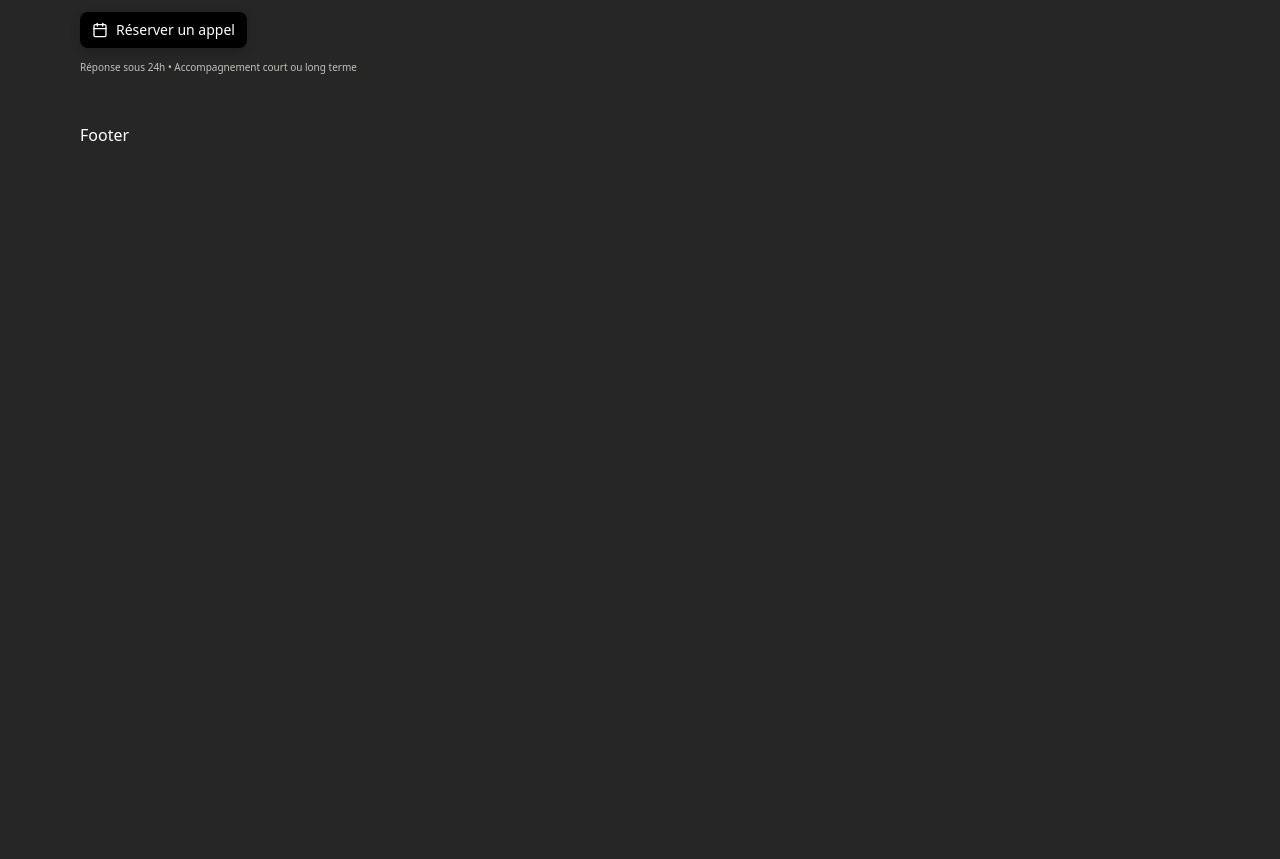
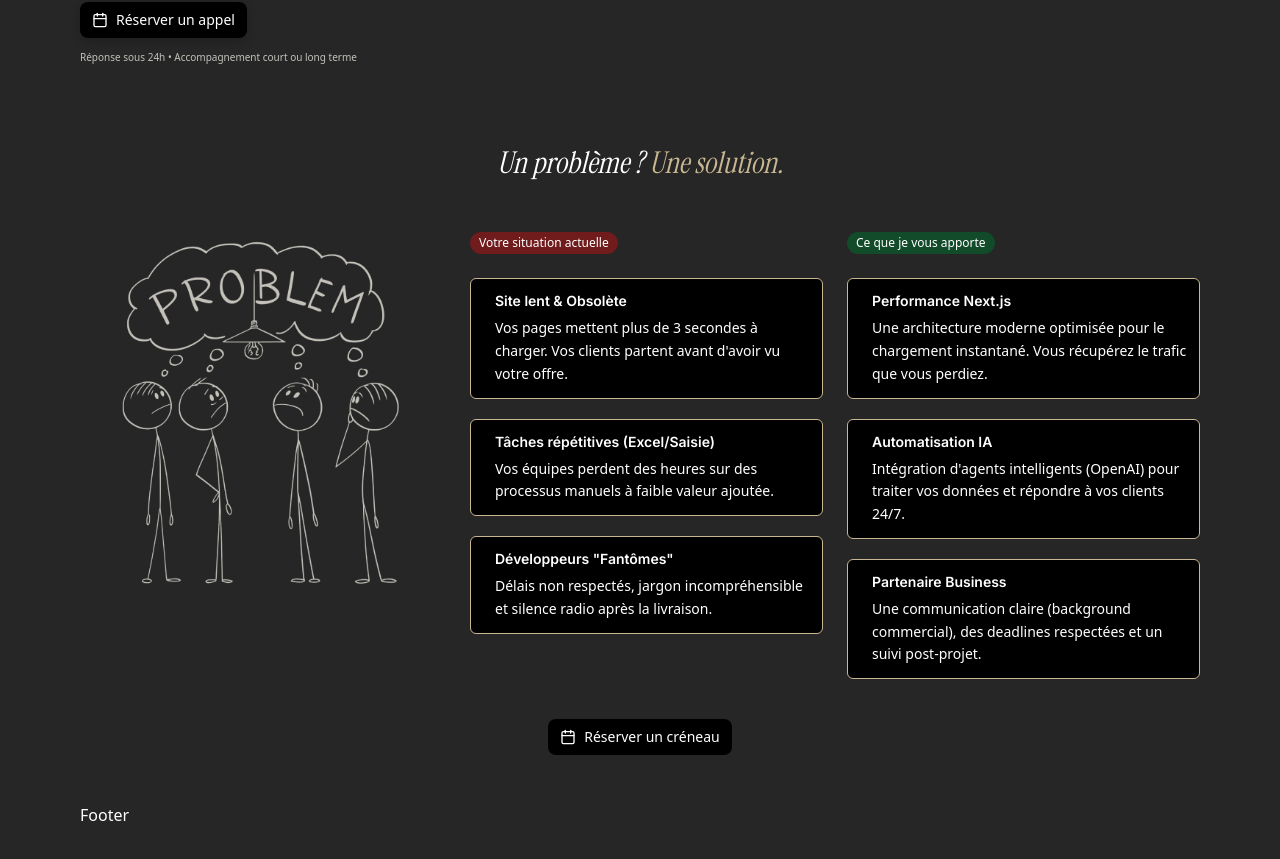
Before and after one commit to codebylan/devfoliov3, a Next.js app: page / in a window 1280 px wide. Shown: the part 399-1258 px from the top of the page. Before the commit the page ends 800 px from the top, so only its background shows below. Built offline with nearby package versions, Linux system fonts and the light colour scheme.

Commit message:
feat(landing): add problem/solution section
- Implement Problem/Solution section structure
- Add hover effects to CTA buttons using Tailwind
- Update responsive spacing for the new section

```diff
--- a/src/app/page.jsx
+++ b/src/app/page.jsx
@@ -1,9 +1,14 @@
 import Hero from '@/components/sections/Hero';
+import ProblemAndSolution from '@/components/sections/ProblemAndSolution';
 
 export default function Home() {
   return (
-    <main>
+    <main className="flex flex-col gap-y-20">
+      {/* gap-y-20 = 80px (Mobile)
+         lg:gap-y-32 = 128px (Desktop)
+      */}
       <Hero />
+      <ProblemAndSolution />
     </main>
   );
 }
--- a/src/components/layout/Header.jsx
+++ b/src/components/layout/Header.jsx
@@ -48,12 +48,12 @@ const Header = () => {
         </div>
 
         <div className=" lg:block hidden">
-          <Button
-            className={`cursor-pointer items-center bg-black hover:bg-black text-sm`}
-          >
-            <Phone />
-            Réserver un appel
-          </Button>
+          <Link href={'/'}>
+            <Button className={`cursor-pointer items-center bg-black  text-sm`}>
+              <Phone />
+              Réserver un appel
+            </Button>
+          </Link>
         </div>
       </nav>
     </header>
--- a/src/components/sections/Hero.jsx
+++ b/src/components/sections/Hero.jsx
@@ -1,4 +1,5 @@
 import { Calendar } from 'lucide-react';
+import Link from 'next/link';
 import { Button } from '../ui/button';
 
 const Hero = () => {
@@ -25,13 +26,14 @@ const Hero = () => {
               De la conception au déploiement, je m'occupe de tout.
             </p>
           </div>
-
-          <Button
-            className={` mt-5 text-sm items-center bg-black hover:bg-black cursor-pointer shadow-[0_3px_10px_rgb(0,0,0,0.2)]  `}
-          >
-            {' '}
-            <Calendar /> Réserver un appel
-          </Button>
+          <Link href={'/'}>
+            <Button
+              className={` mt-5 text-sm items-center bg-black cursor-pointer shadow-[0_3px_10px_rgb(0,0,0,0.2)]  `}
+            >
+              {' '}
+              <Calendar /> Réserver un appel
+            </Button>
+          </Link>
 
           <p className="text-[10px] text-[#C3C1BA]! mt-3">
             Réponse sous 24h • Accompagnement court ou long terme
--- /dev/null
+++ b/src/components/sections/ProblemAndSolution.jsx
@@ -0,0 +1,143 @@
+import { Badge } from '@/components/ui/badge';
+import { Calendar } from 'lucide-react';
+import Image from 'next/image';
+import PaS from '../../../public/images/problem-and-solution.png';
+import { Button } from '../ui/button';
+
+import Link from 'next/link';
+
+const ProblemAndSolution = () => {
+  const problems = [
+    {
+      title: 'Site lent & Obsolète',
+      description:
+        "Vos pages mettent plus de 3 secondes à charger. Vos clients partent avant d'avoir vu votre offre.",
+    },
+    {
+      title: 'Tâches répétitives (Excel/Saisie)',
+      description:
+        'Vos équipes perdent des heures sur des processus manuels à faible valeur ajoutée.',
+    },
+    {
+      title: 'Développeurs "Fantômes"',
+      description:
+        'Délais non respectés, jargon incompréhensible et silence radio après la livraison.',
+    },
+  ];
+
+  const solutions = [
+    {
+      title: 'Performance Next.js',
+      description:
+        'Une architecture moderne optimisée pour le chargement instantané. Vous récupérez le trafic que vous perdiez.',
+    },
+    {
+      title: 'Automatisation IA',
+      description:
+        "Intégration d'agents intelligents (OpenAI) pour traiter vos données et répondre à vos clients 24/7.",
+    },
+    {
+      title: 'Partenaire Business',
+      description:
+        'Une communication claire (background commercial), des deadlines respectées et un suivi post-projet.',
+    },
+  ];
+
+  return (
+    <section>
+      <h2 className="text-3xl text-center italic mb-12">
+        Un problème ? <span className="text-accent">Une solution.</span>
+      </h2>
+
+      <div className="lg:flex gap-10 items-start justify-center mt-10">
+        {/* Image Column */}
+        <div className="flex-shrink-0 mb-10 lg:mb-0">
+          <Image
+            src={PaS}
+            alt="Un problème ? Une Solution."
+            width={350}
+            height={350}
+            quality={100}
+            className="rounded-sm"
+          />
+        </div>
+
+        {/* Problems & Solutions Container */}
+        <div className="flex-1 grid lg:grid-cols-2 gap-6">
+          {/* Problems Column */}
+          <div className="space-y-6">
+            <Badge className="bg-red-900/80  text-white ">
+              Votre situation actuelle
+            </Badge>
+
+            <div className="space-y-5">
+              {problems.map((problem, index) => {
+                const Icon = problem.icon;
+                return (
+                  <div
+                    key={index}
+                    className="bg-black p-3 rounded-sm border border-[#C8B792] "
+                  >
+                    <div className="flex gap-3 items-start">
+                      <div className="flex-shrink-0 mt-1"></div>
+                      <div className="flex-1">
+                        <h3 className="font-semibold text-sm mb-1.5 text-white">
+                          {problem.title}
+                        </h3>
+                        <p className="text-sm text-gray-300 leading-relaxed">
+                          {problem.description}
+                        </p>
+                      </div>
+                    </div>
+                  </div>
+                );
+              })}
+            </div>
+          </div>
+
+          {/* Solutions Column */}
+          <div className="space-y-6 mb-10">
+            <Badge className="bg-green-900/80 text-white ">
+              Ce que je vous apporte
+            </Badge>
+
+            <div className="space-y-5">
+              {solutions.map((solution, index) => {
+                const Icon = solution.icon;
+                return (
+                  <div
+                    key={index}
+                    className="bg-black p-3 rounded-sm border border-[#C8B792] "
+                  >
+                    <div className="flex gap-3 items-start">
+                      <div className="flex-shrink-0 mt-1"></div>
+                      <div className="flex-1">
+                        <h3 className="font-semibold text-sm mb-1.5 text-white">
+                          {solution.title}
+                        </h3>
+                        <p className="text-sm text-gray-300 leading-relaxed">
+                          {solution.description}
+                        </p>
+                      </div>
+                    </div>
+                  </div>
+                );
+              })}
+            </div>
+          </div>
+        </div>
+      </div>
+
+      <div className="justify-center text-center">
+        <Link href={'/'}>
+          <Button className={`bg-black cursor-pointer`}>
+            <Calendar />
+            Réserver un créneau
+          </Button>
+        </Link>
+      </div>
+    </section>
+  );
+};
+
+export default ProblemAndSolution;
--- /dev/null
+++ b/src/components/ui/badge.jsx
@@ -0,0 +1,44 @@
+import * as React from "react"
+import { Slot } from "@radix-ui/react-slot"
+import { cva } from "class-variance-authority";
+
+import { cn } from "@/lib/utils"
+
+const badgeVariants = cva(
+  "inline-flex items-center justify-center rounded-full border px-2 py-0.5 text-xs font-medium w-fit whitespace-nowrap shrink-0 [&>svg]:size-3 gap-1 [&>svg]:pointer-events-none focus-visible:border-ring focus-visible:ring-ring/50 focus-visible:ring-[3px] aria-invalid:ring-destructive/20 dark:aria-invalid:ring-destructive/40 aria-invalid:border-destructive transition-[color,box-shadow] overflow-hidden",
+  {
+    variants: {
+      variant: {
+        default:
+          "border-transparent bg-primary text-primary-foreground [a&]:hover:bg-primary/90",
+        secondary:
+          "border-transparent bg-secondary text-secondary-foreground [a&]:hover:bg-secondary/90",
+        destructive:
+          "border-transparent bg-destructive text-white [a&]:hover:bg-destructive/90 focus-visible:ring-destructive/20 dark:focus-visible:ring-destructive/40 dark:bg-destructive/60",
+        outline:
+          "text-foreground [a&]:hover:bg-accent [a&]:hover:text-accent-foreground",
+      },
+    },
+    defaultVariants: {
+      variant: "default",
+    },
+  }
+)
+
+function Badge({
+  className,
+  variant,
+  asChild = false,
+  ...props
+}) {
+  const Comp = asChild ? Slot : "span"
+
+  return (
+    <Comp
+      data-slot="badge"
+      className={cn(badgeVariants({ variant }), className)}
+      {...props} />
+  );
+}
+
+export { Badge, badgeVariants }
--- a/src/styles/globals.css
+++ b/src/styles/globals.css
@@ -94,10 +94,6 @@ body {
   font-family: var(--font-instrument-serif);
 }
 
-section {
-  margin-top: 10px;
-}
-
 h1,
 h2 {
   font-family: var(--font-instrument-serif);
@@ -105,7 +101,6 @@ h2 {
 
 h3 {
   font-family: var(--font-inter);
-  font-size: 15px;
 }
 
 .text-accent {
```
Also changed, not shown: public/images/problem-and-solution.png (added).
